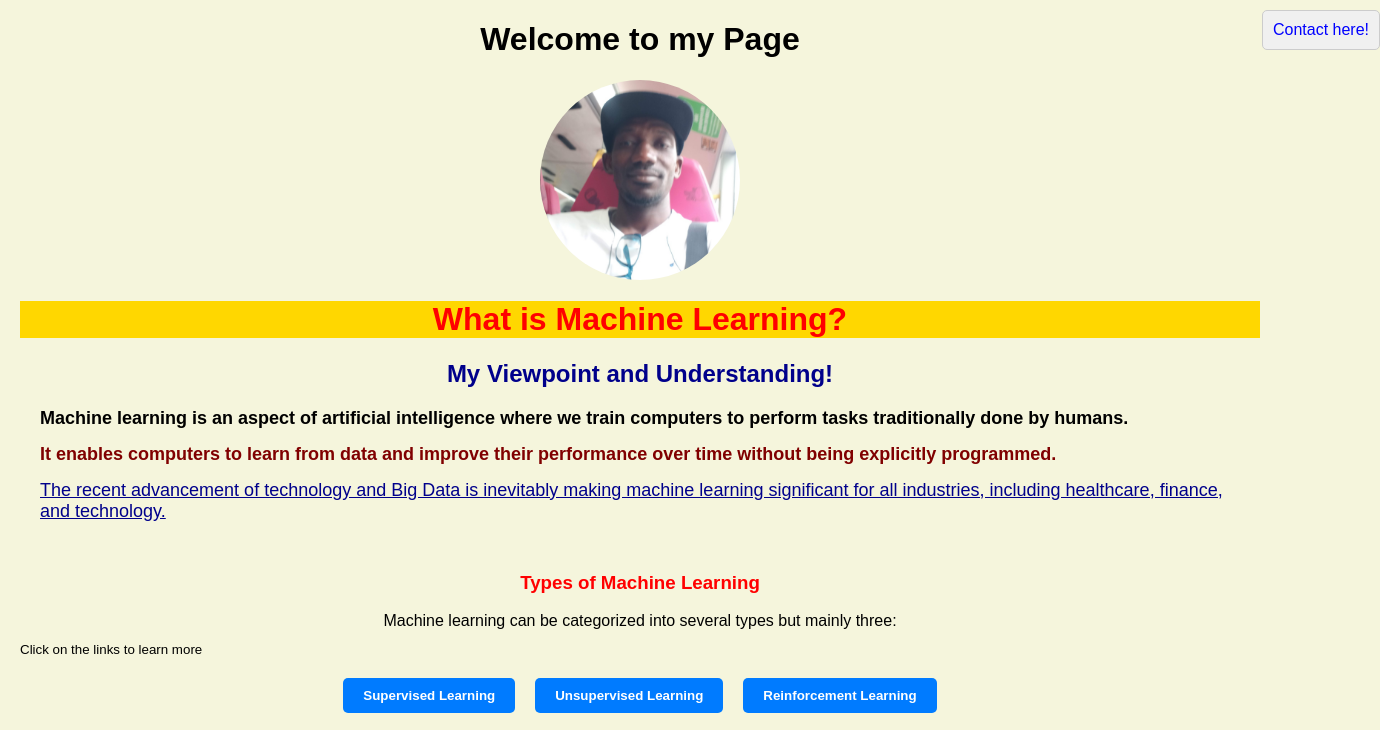
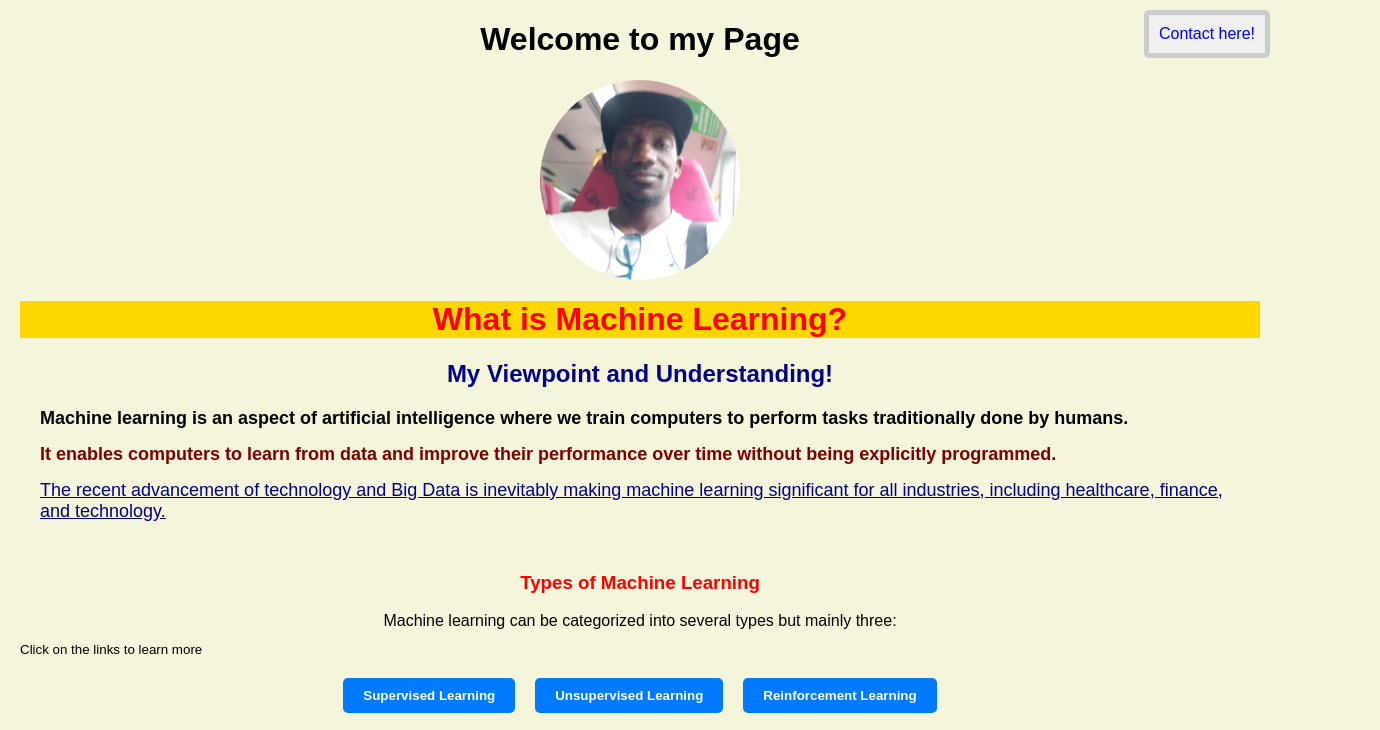
Before and after one commit to laminmcamara/creating-a-blog, a plain HTML site: page index.html in a window 1280 px wide. Shown: the top 730 px of the page, 1380 px wide, since content can reach past the window. Drawn offline with Linux system fonts and the light colour scheme.

Commit message:
Add styles.css

```diff
--- a/styles.css
+++ b/styles.css
@@ -100,10 +100,10 @@ h3 {
 .contact {
     position: absolute;
     top: 10px; /* Adjust as needed */
-    right: -100px; /* Adjust based on your image width */
+    right: 10px; /* Adjust based on your image width */
     background-color: #f0f0f0; /* Optional: background color */
     padding: 10px; /* Optional: padding */
-    border: 1px solid #ccc; /* Optional: border */
+    border: 5px solid #ccc; /* Optional: border */
     border-radius: 5px; /* Optional: rounded corners */
     color: blue; /* Change text color to blue */
     cursor: pointer; /* Change cursor to pointer */
```
